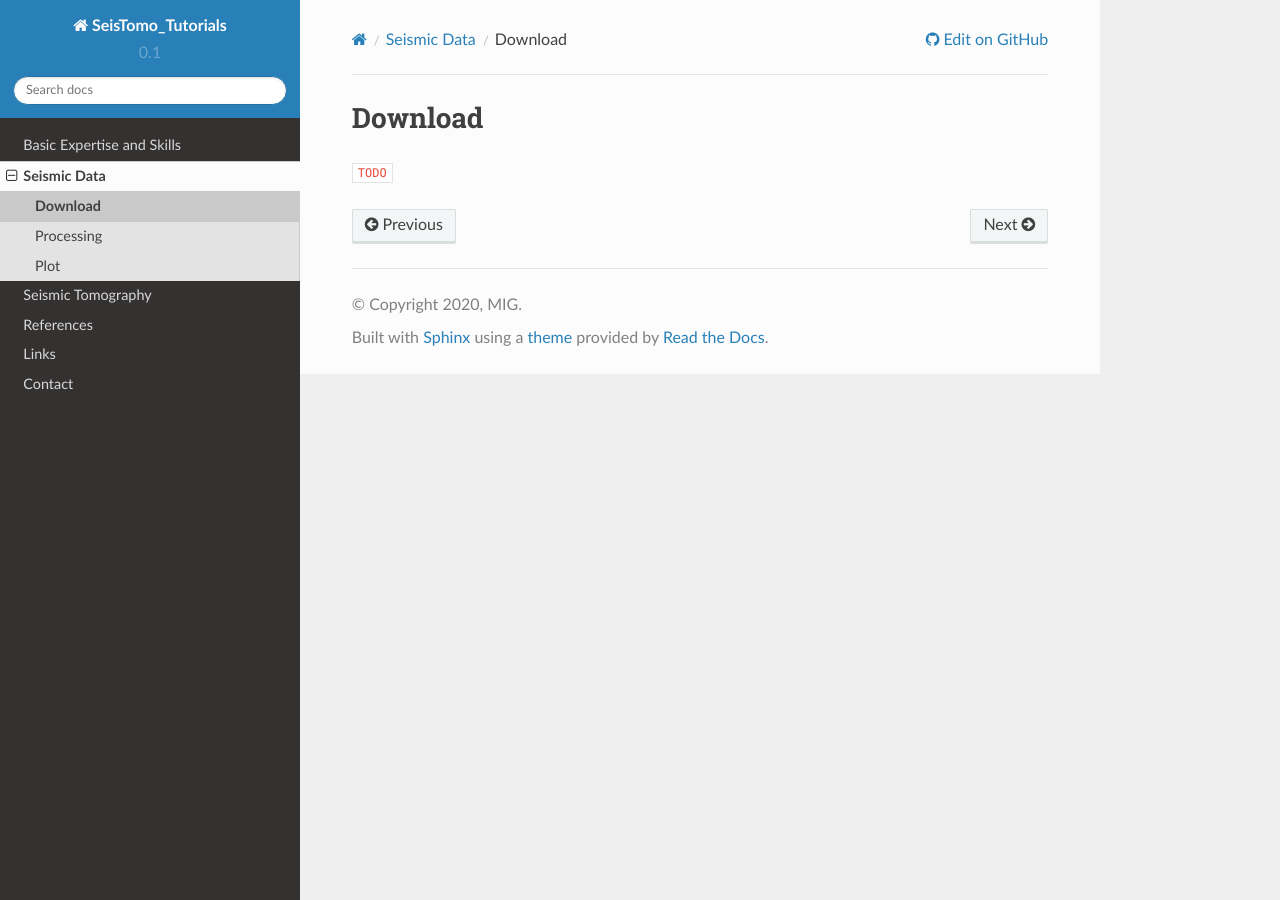
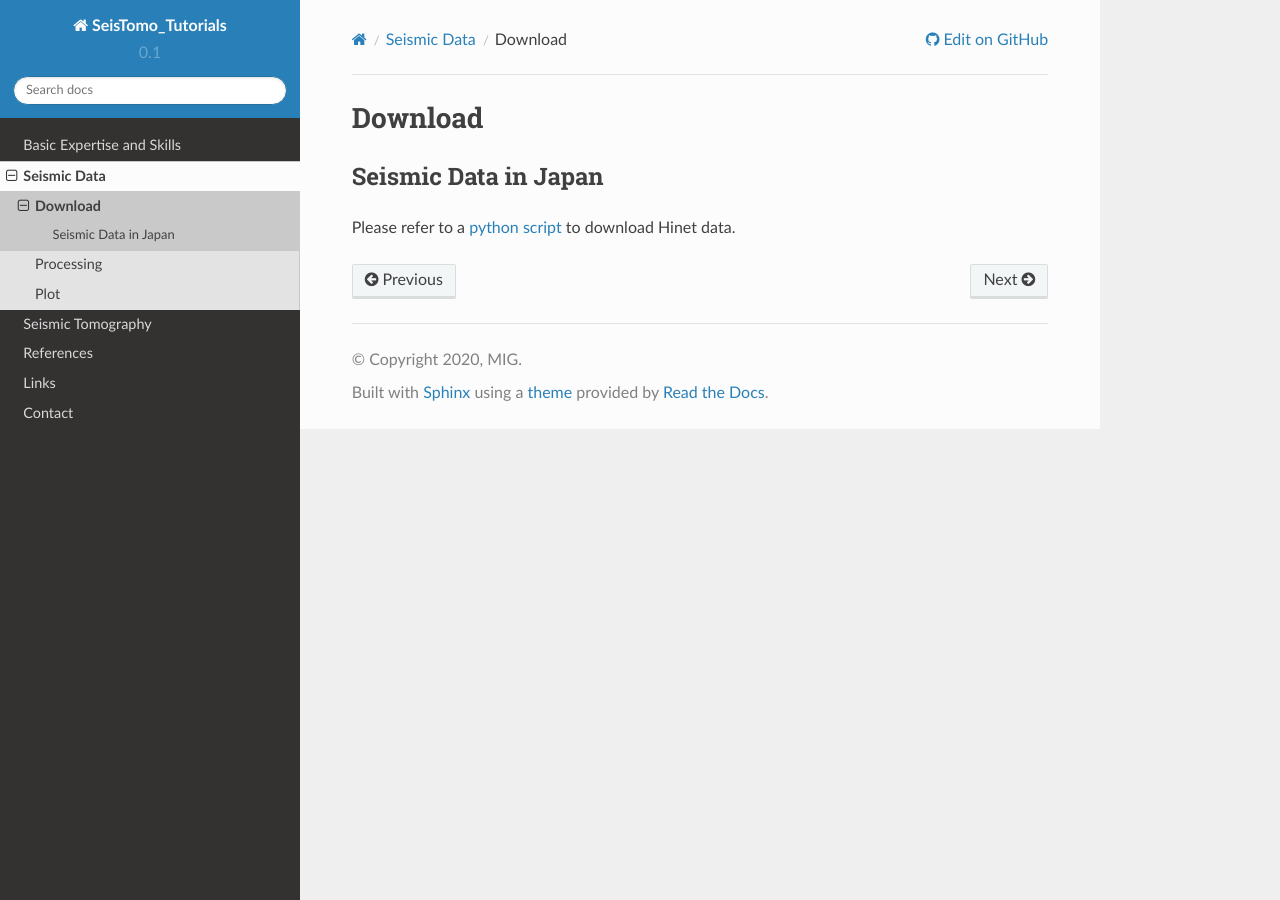
Before and after one commit to MIGG-NTU/SeisTomo_Tutorials, a Sphinx documentation site: the page built from source/seismic-data/download/index.rst, in a window 1280 px wide. Built offline with Sphinx 7.4.7 and the Read the Docs theme 2.0.0, drawn with Linux system fonts in a browser that asks for light colours.

Commit message:
add Hinet python (#6)

```diff
--- a/source/seismic-data/download/index.rst
+++ b/source/seismic-data/download/index.rst
@@ -1,4 +1,9 @@
 Download
 ========
 
-``TODO``
+
+
+Seismic Data in Japan
+---------------------
+
+Please refer to a `python script <https://raw.githubusercontent.com/MIGG-NTU/SeisTomo_Tutorials/master/source/seismic-data/download/Hinetpy.tar.gz>`_ to download Hinet data.
```
Also changed, not shown: 1 other file.
